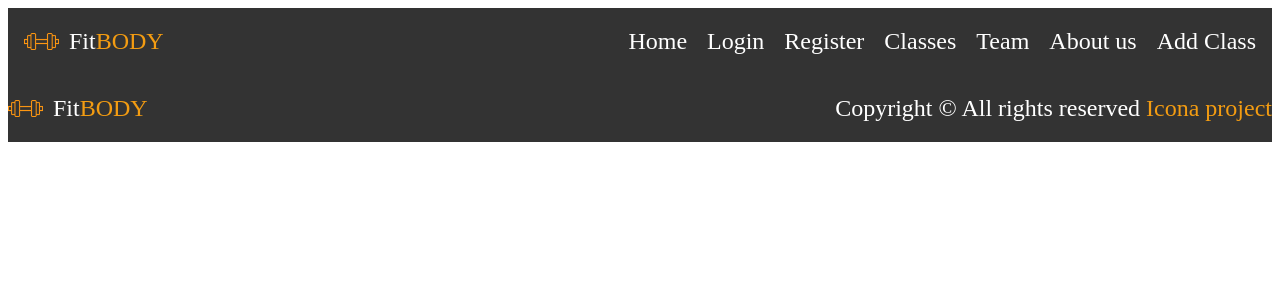
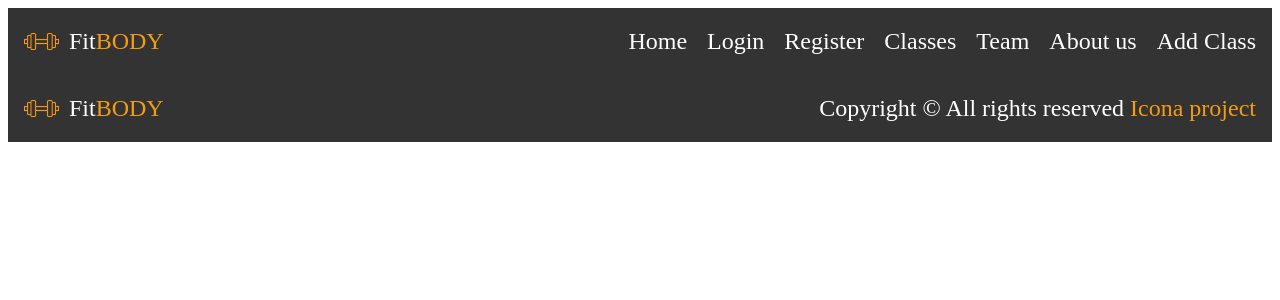
Before and after one commit to icona99/FitBody, a React (Vite) app: page /addClass in a window 1280 px wide. Shown: the top 300 px of the page. Built offline with nearby package versions, Linux system fonts and the light colour scheme.

Commit message:
update footer position

```diff
--- a/src/components/Footer.css
+++ b/src/components/Footer.css
@@ -2,7 +2,7 @@
 .footer {
     background-color: #333;
     color: white;
-    padding: 1em 0;
+    padding: 1em;
 }
 
 .footer .container {
```
